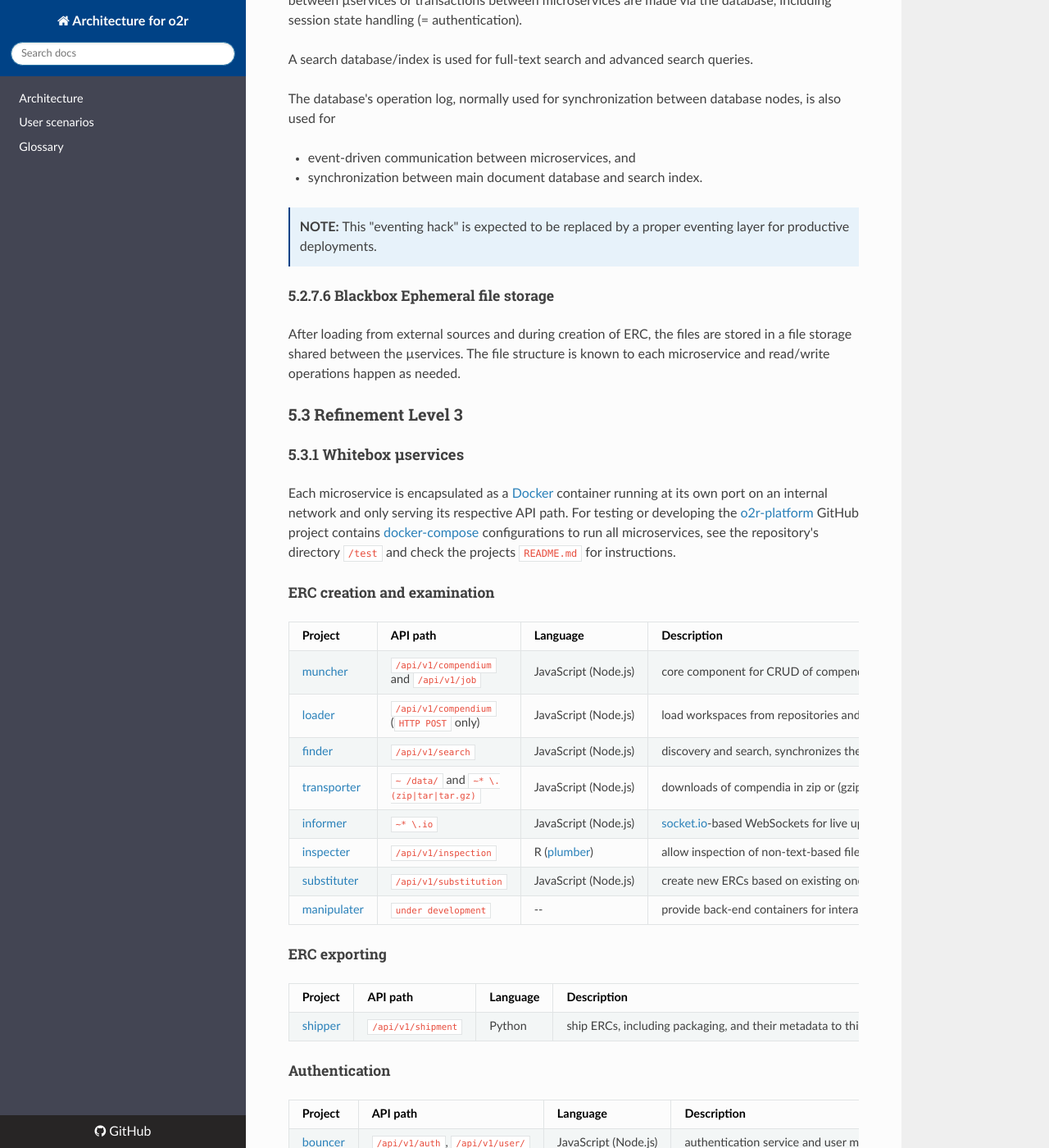
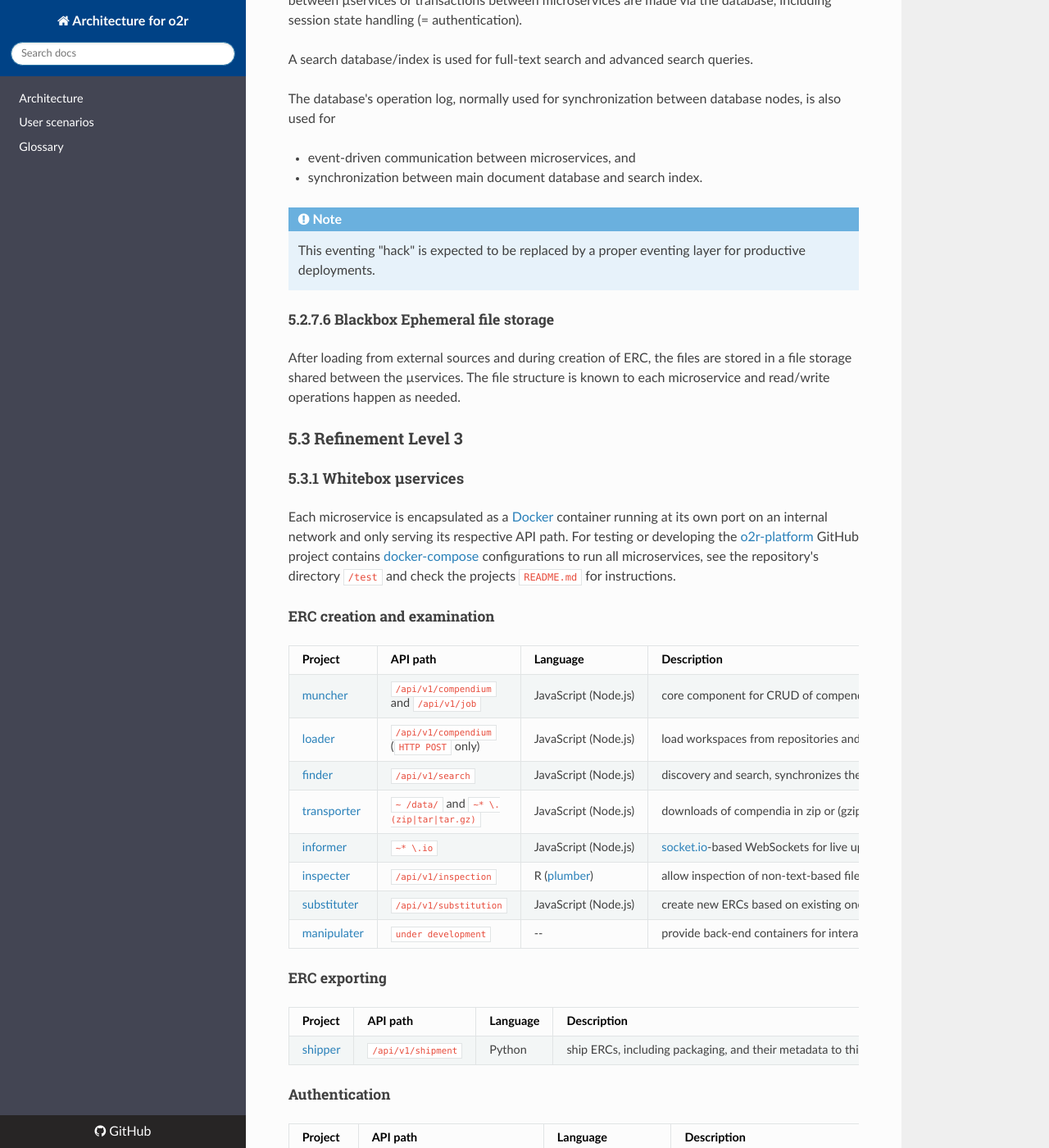
Before and after one commit to o2r-project/architecture, an MkDocs documentation site: the page built from docs/05_building-block-view.md, in a window 1280 px wide and 1400 px high, scrolled down 5637 px. Shown: the whole window at 82% size. Built offline with MkDocs 1.6.1, drawn with Linux system fonts in a browser that asks for light colours; nearby versions of some CDN libraries; old or Windows-style settings are respelled for this version of MkDocs.

Commit message:
use admonitions

```diff
--- a/docs/05_building-block-view.md
+++ b/docs/05_building-block-view.md
@@ -152,7 +152,8 @@ The database's operation log, normally used for synchronization between database
 - event-driven communication between microservices, and
 - synchronization between main document database and search index.
 
-<div class="note">This "eventing hack" is expected to be replaced by a proper eventing layer for productive deployments.</div>
+!!! Note
+    This eventing "hack" is expected to be replaced by a proper eventing layer for productive deployments.
 
 ##### 5.2.7.6 Blackbox Ephemeral file storage
 
--- a/docs/arc42.css
+++ b/docs/arc42.css
@@ -84,17 +84,6 @@ a:hover, a:focus {
     text-decoration: underline;
 }
 
-.note::before {
-    content: "NOTE: ";
-    font-weight: 700;
-}
-
-.note {
-    border-left: 2px solid rgb(0,66,134);
-    padding: 0.5em;
-    background-color: rgba(0,66,134,0.05);
-}
-
 .buildinfo {
     font-size: 0.7em;
     color: #343838;
--- a/mkdocs.yml
+++ b/mkdocs.yml
@@ -16,4 +16,5 @@ repo_name: GitHub
 edit_uri: tree/master/docs/
 markdown_extensions:
   - markdown_include.include
+  - markdown.extensions.admonition
   - def_list
```
